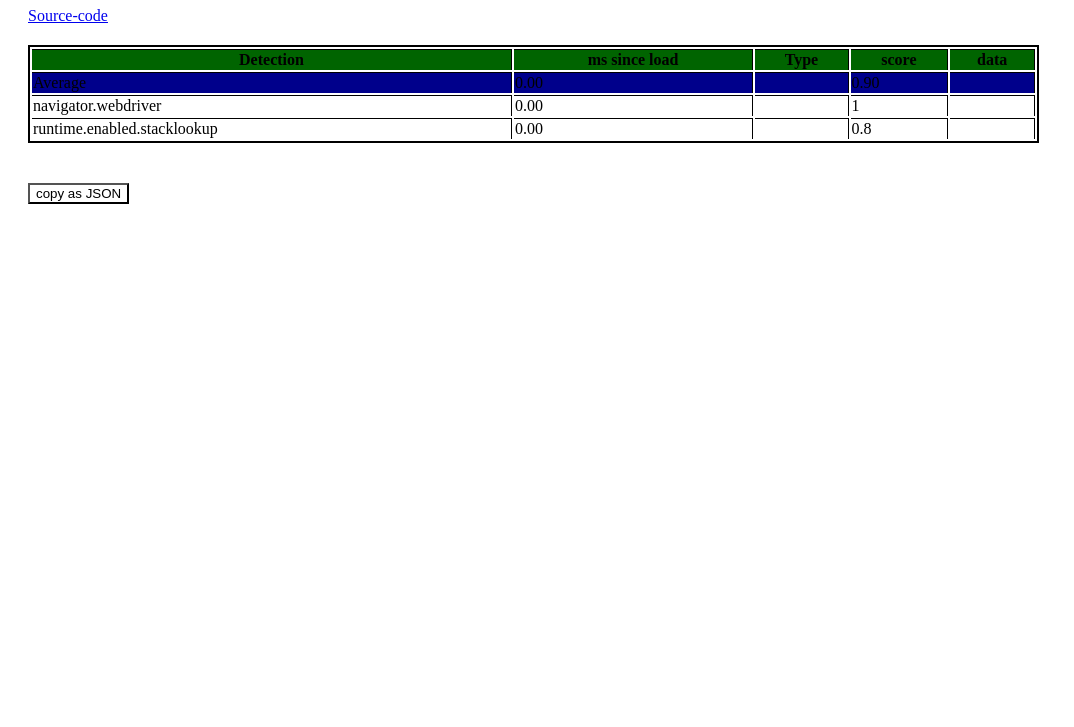
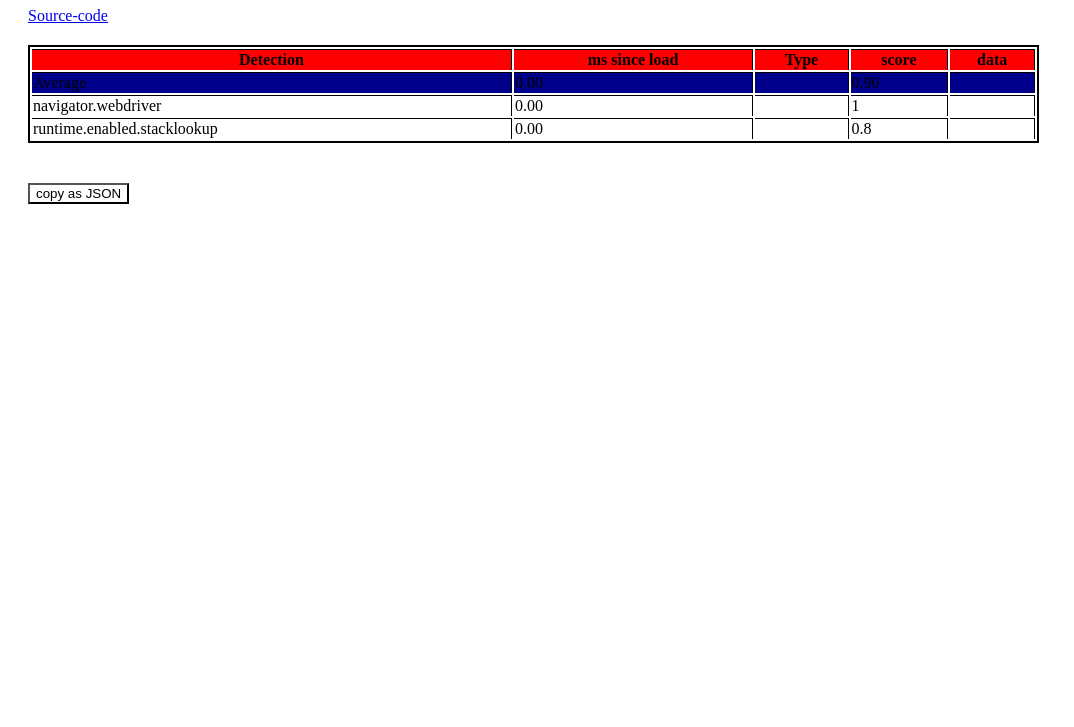
Before and after one commit to kaliiiiiiiiii/brotector, a plain HTML site: page index.html in a window 1280 px wide. Shown: the part 73-800 px from the top of the page, without its empty margins (0-1074 px from the left). Drawn offline with Linux system fonts and the light colour scheme.

Commit message:
- improve styles

```diff
--- a/index.html
+++ b/index.html
@@ -12,7 +12,7 @@
     <a href="https://github.com/kaliiiiiiiiii/brotector" style="border:4px">Source-code</a>
   </div>
   <table id="detections">
-    <tr bgcolor="darkgreen">
+    <tr bgcolor="darkgreen" id="table-keys">
       <th>Detection</th>
       <th style="white-space: nowrap;">ms since load</th>
       <th>Type</th>
--- a/main.js
+++ b/main.js
@@ -42,7 +42,7 @@ async function log(data){
     row.appendChild(cell)
 
     var cell = row.insertCell(1);
-    cell.textContent = msSinceLoad.toFixed(2)
+    cell.textContent = msSinceLoad.toFixed(2).replace(/\B(?<!\.\d*)(?=(\d{3})+(?!\d))/g, "'")
     row.appendChild(cell)
 
     var cell = row.insertCell(2);
@@ -57,7 +57,8 @@ async function log(data){
     cell.textContent = JSON.stringify(data, null, 2);
 
     document.querySelector("#avg-score").textContent = avg(scores).toFixed(2)
-    document.querySelector("#avg-ms-load").textContent =avg(perfs).toFixed(2)
+    document.querySelector("#avg-ms-load").textContent =avg(perfs).toFixed(2).replace(/\B(?<!\.\d*)(?=(\d{3})+(?!\d))/g, "'")
+    document.querySelector("#table-keys").setAttribute("bgcolor", "red")
 }
 async function main(){
     window.brotector = new Brotector(log)
```
